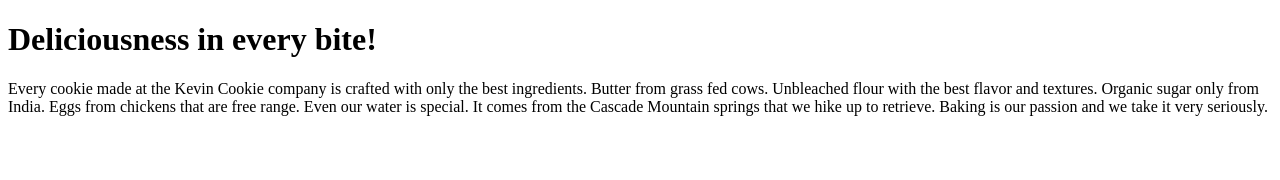
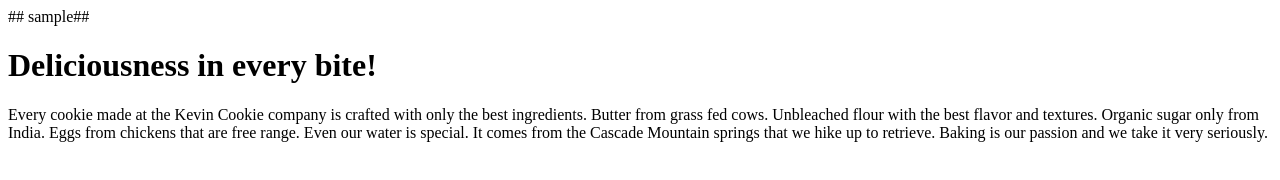
Before and after one commit to josanjun7/KevinCookieCompany.com, a plain HTML site: page index.htm in a window 1280 px wide. Drawn offline with Linux system fonts and the light colour scheme.

Commit message:
Update index.htm

```diff
--- a/index.htm
+++ b/index.htm
@@ -1,7 +1,7 @@
 <!DOCTYPE html>
 <html>
 <body>
-
+## sample##
 <h1>Deliciousness in every bite!</h1>
 <p>Every cookie made at the Kevin Cookie company is crafted with only the best ingredients. Butter from grass fed cows. Unbleached flour with the best flavor and textures. Organic sugar only from India. Eggs from chickens that are free range. Even our water is special. It comes from the Cascade Mountain springs that we hike up to retrieve. Baking is our passion and we take it very seriously.</p>
 </body>
```
